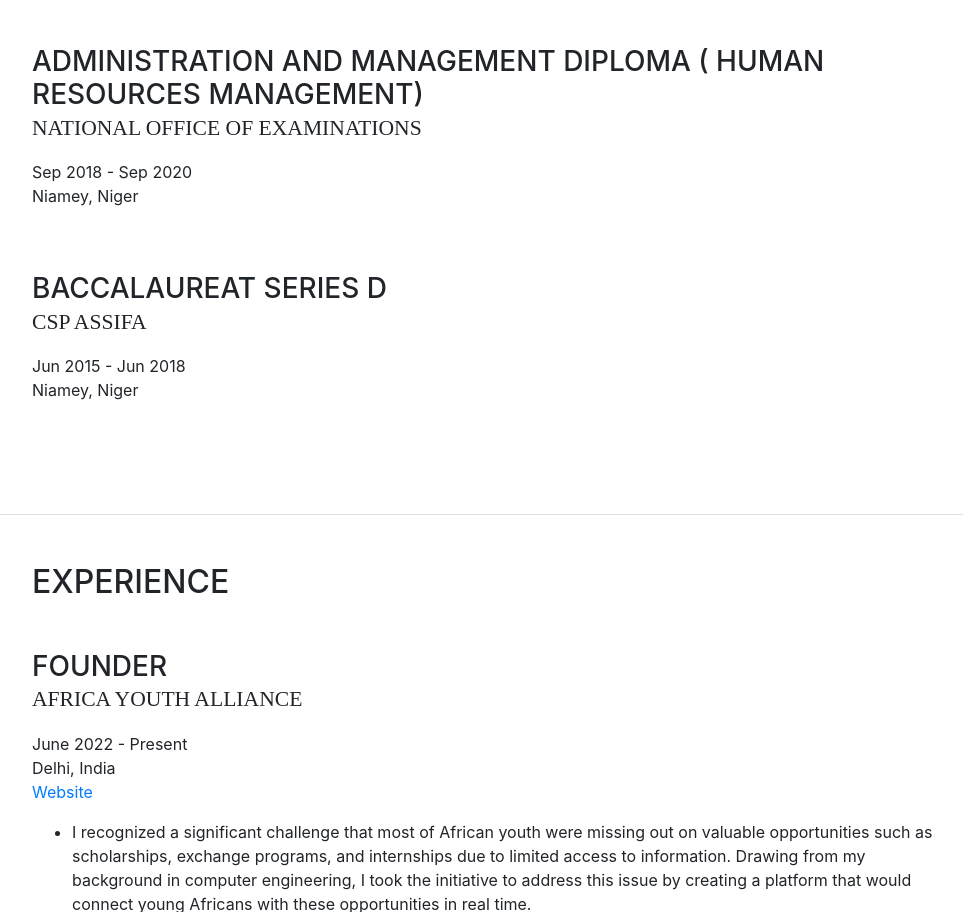
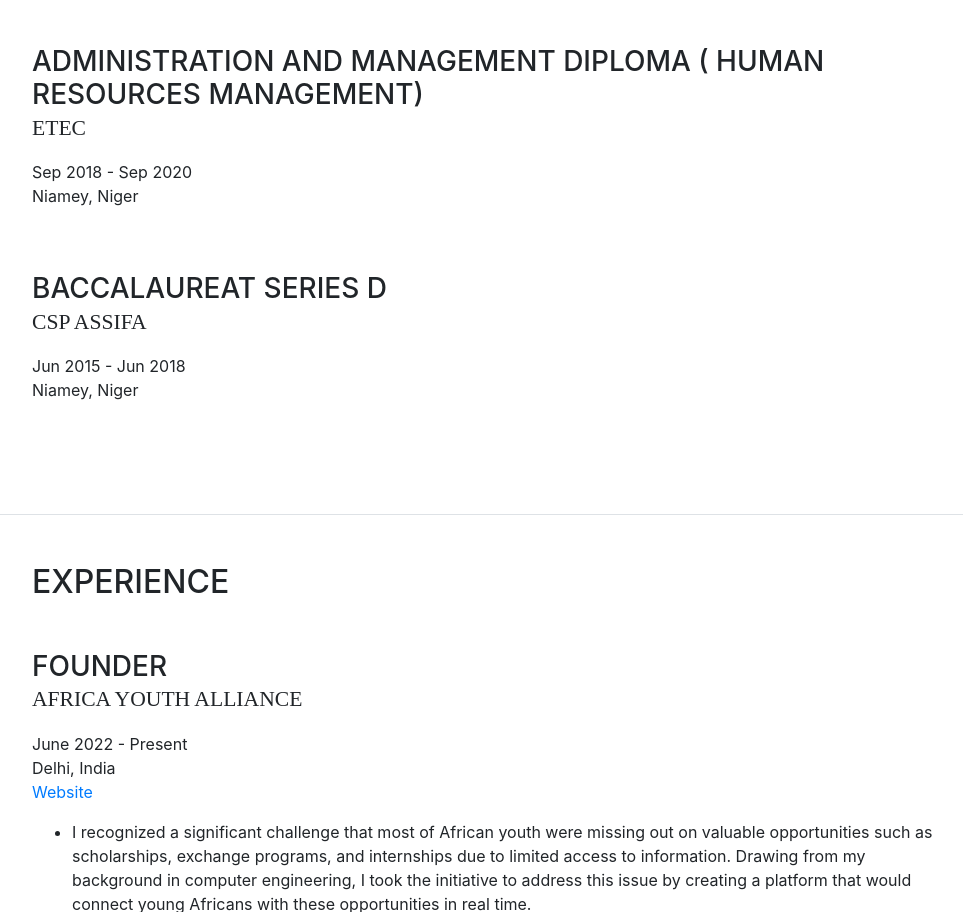
Before and after one commit to abdoulasani/Portfolio, a website with bundled scripts: page index.html in a window 1280 px wide. Shown: the part 1878-2790 px from the top of the page, without its empty margins (288-1251 px from the left). Built offline with nearby package versions, Linux system fonts and the light colour scheme; a web font is replaced by a local one.

Commit message:
Update index.html

```diff
--- a/index.html
+++ b/index.html
@@ -212,7 +212,7 @@
         <div class="resume-content mr-auto">
           <h3 class="mb-0"> Administration and Management Diploma
 ( Human Resources Management) </h3>
-          <div class="subheading mb-3">National Office of Examinations </div>
+          <div class="subheading mb-3">ETEC </div>
           <p>Sep 2018 - Sep 2020<br>
             Niamey, Niger</p>
         </div>
```
